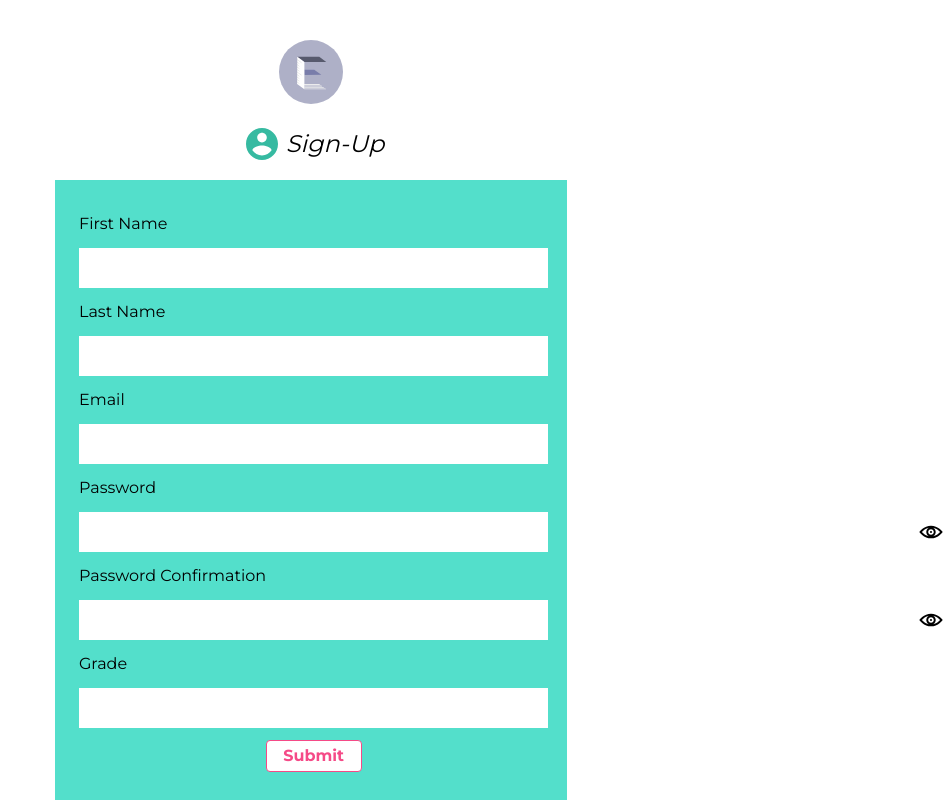
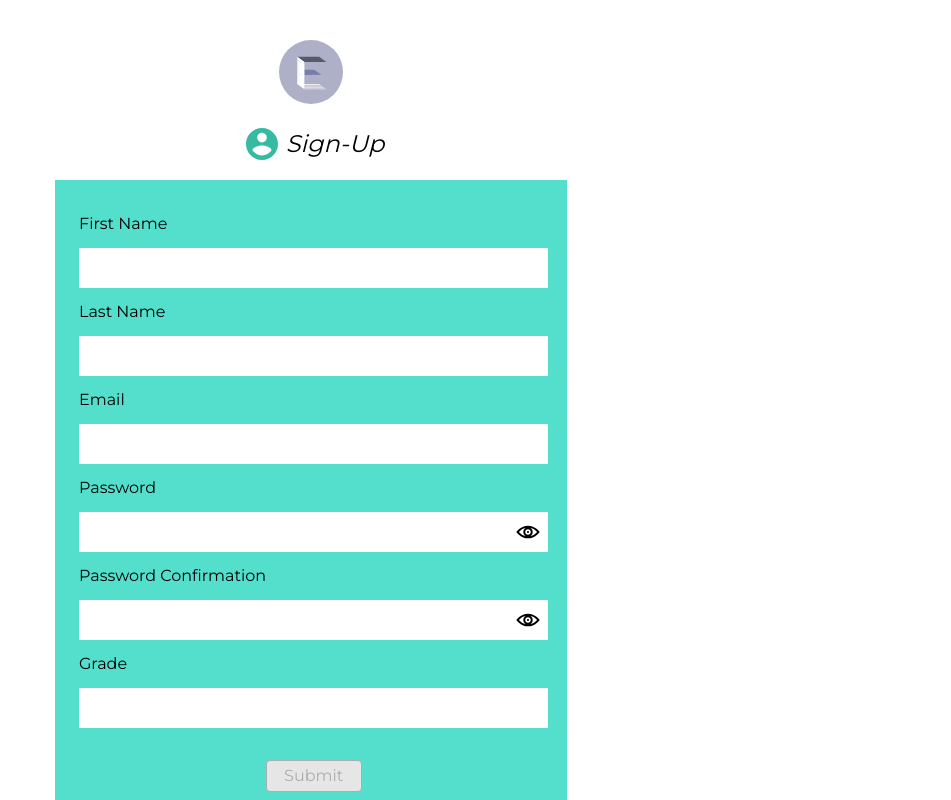
Before and after one commit to codersforcauses/elucidate, a Nuxt app in the folder client/: page /signup in a window 1280 px wide. Shown: the top 800 px of the page, without its empty margins (329-1280 px from the left). Built offline with nearby package versions, Linux system fonts and the light colour scheme.

Commit message:
Submit Button Disable Functionality

```diff
--- a/client/components/InputField.vue
+++ b/client/components/InputField.vue
@@ -3,12 +3,12 @@
     <label>{{ fieldName }}</label>
 
     <ValidationProvider :vid="id" :rules="rules" v-slot="{ errors }">
-      <div class="flex items-center">
+      <div class="relative flex items-center">
         <input
           v-if="isPassword && !showText"
           :name="fieldName"
           type="password"
-          class="w-full h-10 drop-shadow-lg my-3 px-2"
+          class="w-full h-10 dropShadow my-3 px-2"
           :value="inputvalue"
           @input="$emit('update:inputvalue', $event.target.value)"
         />
@@ -16,7 +16,7 @@
           v-else
           :name="fieldName"
           :type="fieldType"
-          class="w-full h-10 drop-shadow-lg my-3 px-2"
+          class="w-full h-10 dropShadow my-3 px-2"
           :value="inputvalue"
           @input="$emit('update:inputvalue', $event.target.value)"
         />
--- a/client/components/TealBox.vue
+++ b/client/components/TealBox.vue
@@ -1,5 +1,5 @@
 <template>
-  <div class="w-11/12 max-w-lg flex flex-col items-center bg-green drop-shadow-lg">
+  <div class="w-11/12 max-w-lg flex flex-col items-center bg-green dropShadow">
     <slot></slot>
   </div>
 </template>
--- a/client/pages/signup.vue
+++ b/client/pages/signup.vue
@@ -14,7 +14,8 @@
             :rules="field.rules"
             :inputvalue.sync="field.value"
             :id = "field.id" />
-        <button type="submit" :disabled="invalid" class="place-self-center text-l font-bold text-red bg-white w-24 h-8 rounded border border-solid mb-7">Submit</button>
+          <button type="submit" :class="invalid ? 'text-darkgrey bg-lightgrey':'text-red bg-white'" class="place-self-center text-l font-bol w-24 h-8 rounded border border-solid mt-5">Submit</button>
+          <!-- <button v-else type="submit" :disabled="invalid" class="place-self-center text-l font-bold text-red bg-white w-24 h-8 rounded border border-solid mt-5">Submit</button> -->
           </form>
         </ValidationObserver>
       </TealBox>
@@ -38,6 +39,7 @@ export default{
     password:'',
     confirm : '',
     ispassword: true,
+    btnDisable: true,
     fields: [
       { name: "First Name", type: "text", isPassword: false, index: count++, id:"firstname", rules:"required",value:"" },
       { name: "Last Name", type: "text", isPassword: false, index: count++, id:"lastname", rules:"required",value:"" },
--- a/client/tailwind.config.js
+++ b/client/tailwind.config.js
@@ -28,6 +28,8 @@ module.exports = {
       orange: '#FCD47C',
 
       white: '#FFFFFF',
+      lightgrey: '#E6E6E6',
+      darkgrey: '#ADADAD',
       black: '#000000',
     },
 
```
Lines whose indentation alone changed are shown as unchanged.
